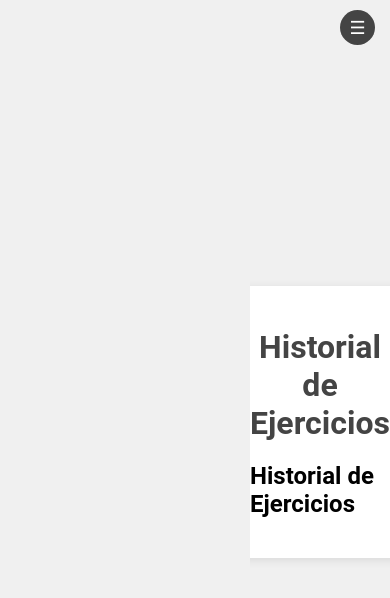
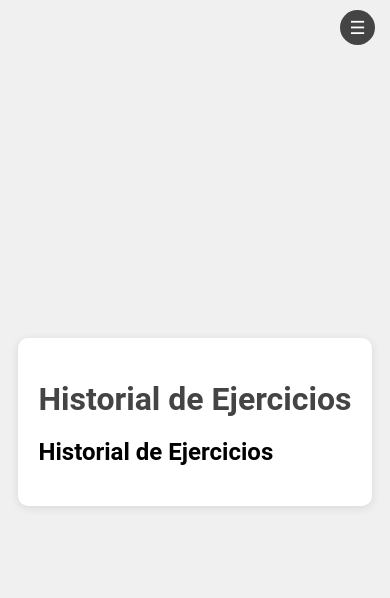
Before and after one commit to Pablog44/apuntargym, a React (Create React App) app: page /historial in a window 390 px wide. Shown: the top 598 px of the page. Built offline with nearby package versions, Linux system fonts and the light colour scheme; no server answers; the database is empty; sample sign-in values are in the browser's storage.

Commit message:
estilos para la vista movil
-hace que el contenido este centrado en vista movil

```diff
--- a/src/Styles.css
+++ b/src/Styles.css
@@ -97,3 +97,15 @@ body, html, #root {
     box-shadow: 0 2px 10px rgba(0, 0, 0, 0.1);
     margin: 0 auto;
   }
+
+  /* Ajustes para dispositivos móviles */
+  @media (max-width: 768px) {
+    .main-content {
+      margin-left: 0; /* Elimina el espacio reservado para la barra lateral en móviles */
+      width: 100%; /* El contenido ocupa todo el ancho */
+      padding: 10px;
+      display: flex;
+      justify-content: center; /* Centra horizontalmente el contenido */
+      align-items: center; /* Centra verticalmente el contenido */
+    }
+  }
```
Lines whose indentation alone changed are shown as unchanged.
